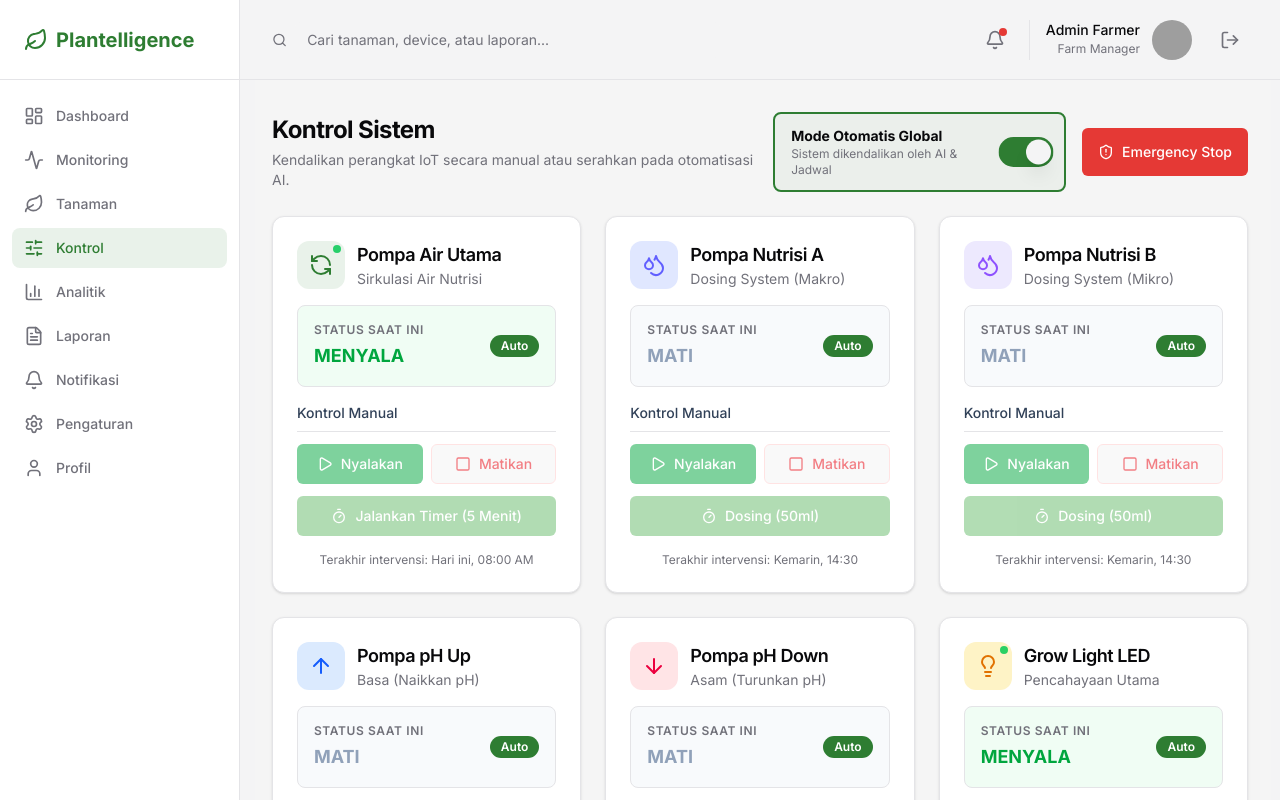
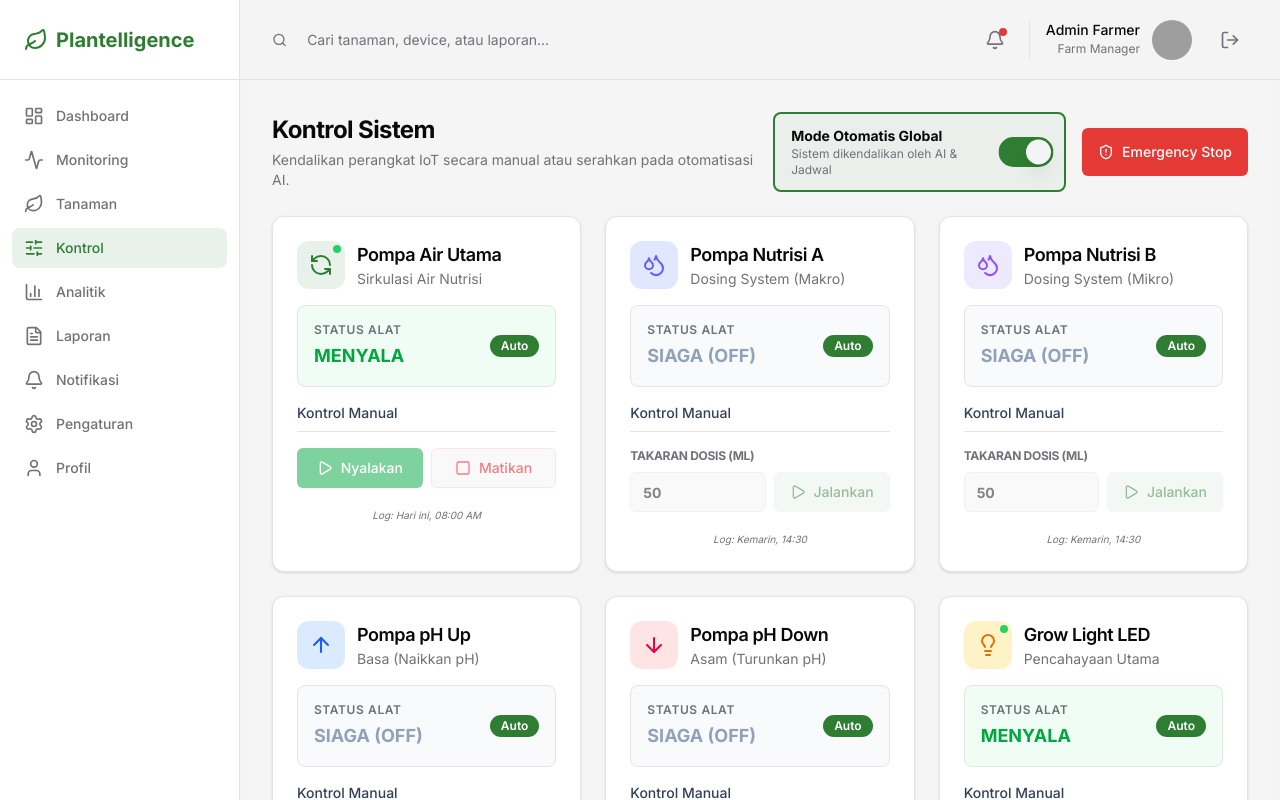
Before and after one commit to frumpfruit/plantelligence, a Next.js app: page /kontrol in a window 1280 px wide. Shown: the top 800 px of the page. Built offline with nearby package versions, Linux system fonts and the light colour scheme; grey boxes are pictures that could not be loaded.

Commit message:
feat: implement adjustable dosing amounts in manual control

```diff
--- a/src/app/(dashboard)/kontrol/page.tsx
+++ b/src/app/(dashboard)/kontrol/page.tsx
@@ -5,7 +5,8 @@ import { Card, CardContent, CardHeader, CardTitle, CardDescription } from "@/com
 import { Switch } from "@/components/ui/switch"
 import { Badge } from "@/components/ui/badge"
 import { Button } from "@/components/ui/button"
-import { Droplets, Lightbulb, RefreshCcw, ShieldAlert, Play, Square, Timer, ArrowUp, ArrowDown, Loader2 } from "lucide-react"
+import { Input } from "@/components/ui/input"
+import { Droplets, Lightbulb, RefreshCcw, ShieldAlert, Play, Square, ArrowUp, ArrowDown, Loader2 } from "lucide-react"
 import { motion } from "framer-motion"
 import { useToast } from "@/components/ToastProvider"
 
@@ -19,15 +20,14 @@ interface Module {
   bgColor: string
   status: ModuleStatus
   lastAction: string
-  actionLabel?: string
 }
 
 const initialModules: Module[] = [
   { id: "pump-main", name: "Pompa Air Utama", description: "Sirkulasi Air Nutrisi", iconColor: "text-primary", bgColor: "bg-primary/10", status: "on", lastAction: "Hari ini, 08:00 AM" },
-  { id: "nutrisi-a", name: "Pompa Nutrisi A", description: "Dosing System (Makro)", iconColor: "text-indigo-500", bgColor: "bg-indigo-100", status: "off", lastAction: "Kemarin, 14:30", actionLabel: "Dosing (50ml)" },
-  { id: "nutrisi-b", name: "Pompa Nutrisi B", description: "Dosing System (Mikro)", iconColor: "text-violet-500", bgColor: "bg-violet-100", status: "off", lastAction: "Kemarin, 14:30", actionLabel: "Dosing (50ml)" },
-  { id: "ph-up", name: "Pompa pH Up", description: "Basa (Naikkan pH)", iconColor: "text-blue-600", bgColor: "bg-blue-100", status: "off", lastAction: "Tidak ada rekam jejak", actionLabel: "Dosing (20ml)" },
-  { id: "ph-down", name: "Pompa pH Down", description: "Asam (Turunkan pH)", iconColor: "text-rose-600", bgColor: "bg-rose-100", status: "off", lastAction: "Kemarin, 08:00 PM", actionLabel: "Dosing (20ml)" },
+  { id: "nutrisi-a", name: "Pompa Nutrisi A", description: "Dosing System (Makro)", iconColor: "text-indigo-500", bgColor: "bg-indigo-100", status: "off", lastAction: "Kemarin, 14:30" },
+  { id: "nutrisi-b", name: "Pompa Nutrisi B", description: "Dosing System (Mikro)", iconColor: "text-violet-500", bgColor: "bg-violet-100", status: "off", lastAction: "Kemarin, 14:30" },
+  { id: "ph-up", name: "Pompa pH Up", description: "Basa (Naikkan pH)", iconColor: "text-blue-600", bgColor: "bg-blue-100", status: "off", lastAction: "Tidak ada rekam jejak" },
+  { id: "ph-down", name: "Pompa pH Down", description: "Asam (Turunkan pH)", iconColor: "text-rose-600", bgColor: "bg-rose-100", status: "off", lastAction: "Kemarin, 08:00 PM" },
   { id: "grow-light", name: "Grow Light LED", description: "Pencahayaan Utama", iconColor: "text-amber-600", bgColor: "bg-amber-100", status: "on", lastAction: "Otomatis dinyalakan jam 06:00" },
 ]
 
@@ -44,13 +44,19 @@ export default function ControlPage() {
   const [isAutoMode, setIsAutoMode] = useState(true)
   const [modules, setModules] = useState<Module[]>(initialModules)
   const [lightIntensity, setLightIntensity] = useState(100)
+
+  const [dosageAmounts, setDosageAmounts] = useState<Record<string, number>>({
+    "nutrisi-a": 50,
+    "nutrisi-b": 50,
+    "ph-up": 20,
+    "ph-down": 20,
+  })
+
   const { showToast } = useToast()
 
   const handleToggle = (moduleId: string, turnOn: boolean) => {
     if (isAutoMode) return
-    // Set loading state
     setModules(prev => prev.map(m => m.id === moduleId ? { ...m, status: "loading" } : m))
-    // Simulate async operation
     setTimeout(() => {
       const now = new Date()
       const timeStr = now.toLocaleTimeString("id-ID", { hour: "2-digit", minute: "2-digit" })
@@ -62,18 +68,20 @@ export default function ControlPage() {
     }, 1500)
   }
 
-  const handleTimer = (moduleId: string) => {
+  const handleDosing = (moduleId: string) => {
     if (isAutoMode) return
+    const dose = dosageAmounts[moduleId] || 0
     setModules(prev => prev.map(m => m.id === moduleId ? { ...m, status: "loading" } : m))
+
     setTimeout(() => {
       const now = new Date()
       const timeStr = now.toLocaleTimeString("id-ID", { hour: "2-digit", minute: "2-digit" })
       const mod = modules.find(m => m.id === moduleId)
       setModules(prev => prev.map(m =>
-        m.id === moduleId ? { ...m, status: "on", lastAction: `Hari ini, ${timeStr}` } : m
+        m.id === moduleId ? { ...m, status: "off", lastAction: `Dosing ${dose}ml selesai jam ${timeStr}` } : m
       ))
-      showToast(`${mod?.name} berjalan! Akan berhenti otomatis.`, "info")
-    }, 1500)
+      showToast(`Dosing ${dose}ml pada ${mod?.name} berhasil!`, "success")
+    }, 2000)
   }
 
   const handleEmergencyStop = () => {
@@ -88,6 +96,11 @@ export default function ControlPage() {
   const handleAutoToggle = (val: boolean) => {
     setIsAutoMode(val)
     showToast(val ? "Mode Otomatis diaktifkan." : "Mode Manual Override aktif. Berhati-hati!", val ? "success" : "warning")
+  }
+
+  const updateDosage = (id: string, val: string) => {
+    const num = parseInt(val) || 0
+    setDosageAmounts(prev => ({ ...prev, [id]: num }))
   }
 
   return (
@@ -140,6 +153,7 @@ export default function ControlPage() {
         {modules.map((module) => {
           const isOn = module.status === "on"
           const isLoading = module.status === "loading"
+          const isDosingModule = ["nutrisi-a", "nutrisi-b", "ph-up", "ph-down"].includes(module.id)
 
           return (
             <motion.div
@@ -171,7 +185,7 @@ export default function ControlPage() {
                     className="p-4 rounded-lg mb-4 border flex justify-between items-center transition-colors"
                   >
                     <div>
-                      <p className="text-xs text-muted-foreground uppercase font-semibold tracking-wider mb-1">Status Saat Ini</p>
+                      <p className="text-xs text-muted-foreground uppercase font-semibold tracking-wider mb-1">Status Alat</p>
                       {isLoading ? (
                         <div className="flex items-center gap-2">
                           <Loader2 className="h-4 w-4 animate-spin text-primary" />
@@ -179,7 +193,7 @@ export default function ControlPage() {
                         </div>
                       ) : (
                         <p className={`text-lg font-bold ${isOn ? 'text-green-600' : 'text-slate-400'}`}>
-                          {isOn ? "MENYALA" : "MATI"}
+                          {isOn ? "MENYALA" : "SIAGA (OFF)"}
                         </p>
                       )}
                     </div>
@@ -189,8 +203,35 @@ export default function ControlPage() {
                   </motion.div>
 
                   {/* Controls */}
-                  <div className="space-y-3 mt-4">
+                  <div className="space-y-4 mt-4">
                     <p className="text-sm font-medium text-slate-700 border-b pb-2">Kontrol Manual</p>
+
+                    {isDosingModule ? (
+                      <div className="space-y-3">
+                        <div className="grid gap-2">
+                          <label className="text-xs font-bold text-muted-foreground uppercase tracking-tight">Takaran Dosis (ml)</label>
+                          <div className="flex gap-2">
+                            <Input
+                              type="number"
+                              value={dosageAmounts[module.id]}
+                              onChange={(e) => updateDosage(module.id, e.target.value)}
+                              className="h-10 font-bold"
+                              disabled={isAutoMode || isLoading}
+                            />
+                            <Button
+                              variant="secondary"
+                              className="flex-1 gap-2 bg-primary/10 text-primary hover:bg-primary/20 border-primary/20"
+                              disabled={isAutoMode || isLoading}
+                              onClick={() => handleDosing(module.id)}
+                            >
+                              {isLoading ? <Loader2 className="w-4 h-4 animate-spin" /> : <Play className="w-4 h-4" />}
+                              Jalankan
+                            </Button>
+                          </div>
+                        </div>
+                      </div>
+                    ) : module.id === "grow-light" ? (
+                      <div className="space-y-3">
                         <div className="grid grid-cols-2 gap-2">
                           <Button
                             variant="default"
@@ -211,7 +252,6 @@ export default function ControlPage() {
                             Matikan
                           </Button>
                         </div>
-                    {module.id === "grow-light" ? (
                         <div className="pt-2">
                           <p className="text-xs text-muted-foreground mb-2 flex justify-between">
                             <span>Intensitas Lampu</span>
@@ -220,29 +260,37 @@ export default function ControlPage() {
                           <input
                             type="range" min="0" max="100"
                             value={lightIntensity}
-                          onChange={e => {
-                            setLightIntensity(Number(e.target.value))
-                          }}
-                          onMouseUp={() => {
-                            if (!isAutoMode) showToast(`Intensitas lampu diatur ke ${lightIntensity}%.`, "info")
-                          }}
+                            onChange={e => setLightIntensity(Number(e.target.value))}
                             className="w-full accent-amber-500"
                             disabled={isAutoMode || isLoading}
                           />
                         </div>
+                      </div>
                     ) : (
+                      <div className="grid grid-cols-2 gap-2">
                         <Button
-                        variant="secondary"
-                        className="w-full gap-2"
-                        disabled={isAutoMode || isLoading}
-                        onClick={() => handleTimer(module.id)}
+                          variant="default"
+                          className="bg-green-600 hover:bg-green-700 gap-2"
+                          disabled={isAutoMode || isOn || isLoading}
+                          onClick={() => handleToggle(module.id, true)}
                         >
-                        {isLoading ? <Loader2 className="w-4 h-4 animate-spin" /> : <Timer className="w-4 h-4" />}
-                        {module.actionLabel || "Jalankan Timer (5 Menit)"}
+                          {isLoading ? <Loader2 className="w-4 h-4 animate-spin" /> : <Play className="w-4 h-4" />}
+                          Nyalakan
                         </Button>
+                        <Button
+                          variant="outline"
+                          className="text-red-600 border-red-200 hover:bg-red-50 gap-2"
+                          disabled={isAutoMode || !isOn || isLoading}
+                          onClick={() => handleToggle(module.id, false)}
+                        >
+                          {isLoading ? <Loader2 className="w-4 h-4 animate-spin" /> : <Square className="w-4 h-4" />}
+                          Matikan
+                        </Button>
+                      </div>
                     )}
-                    <p className="text-xs text-center text-muted-foreground pt-1">
-                      Terakhir intervensi: {module.lastAction}
+
+                    <p className="text-[10px] text-center text-muted-foreground pt-1 italic">
+                      Log: {module.lastAction}
                     </p>
                   </div>
                 </CardContent>
```
Also changed, not shown: 2 other files (tests, documents, lock files or other folders). Lines whose indentation alone changed are shown as unchanged.
